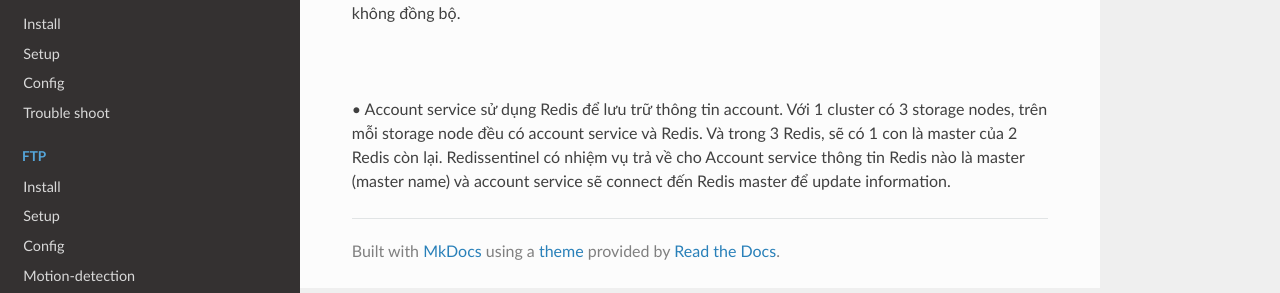
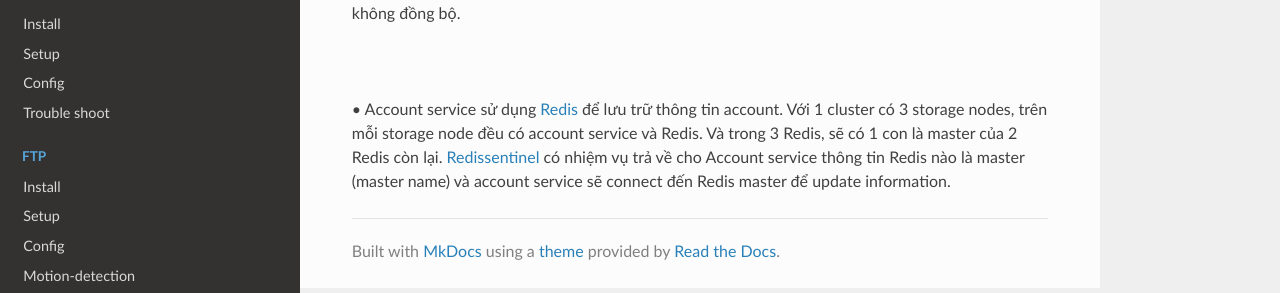
Before and after one commit to rinnerr/camera-docs, an MkDocs documentation site: the page built from docs/openio-sds/account/introduce.md, in a window 1280 px wide. Shown: the part 169-462 px from the top of the page. Built offline with MkDocs 1.6.1, drawn with Linux system fonts in a browser that asks for light colours; nearby versions of some CDN libraries; part of the change alters nothing that is shown.

```diff
--- a/docs/openio-sds/account/introduce.md
+++ b/docs/openio-sds/account/introduce.md
@@ -5,6 +5,6 @@ Sau một thao tác trên một container (PUT, DELETE), các events được t
 
 ![](https://github.com/rinnerr/camera-docs/blob/master/docs/images/account-management.png)
 
-• Account service sử dụng Redis để lưu trữ thông tin account. Với 1 cluster có 3 storage nodes, trên mỗi storage node đều có account service và Redis.
-Và trong 3 Redis, sẽ có 1 con là master của 2 Redis còn lại. Redissentinel có nhiệm vụ trả về cho Account service thông tin Redis nào là master (master name)
+• Account service sử dụng [Redis](https://github.com/rinnerr/camera-docs/blob/master/docs/openio-sds/redis/redis-conf.md) để lưu trữ thông tin account. Với 1 cluster có 3 storage nodes, trên mỗi storage node đều có account service và Redis.
+Và trong 3 Redis, sẽ có 1 con là master của 2 Redis còn lại. [Redissentinel](https://github.com/rinnerr/camera-docs/blob/master/docs/openio-sds/redis/redissentinel-conf.md) có nhiệm vụ trả về cho Account service thông tin Redis nào là master (master name)
 và account service sẽ connect đến Redis master để update information.
```
